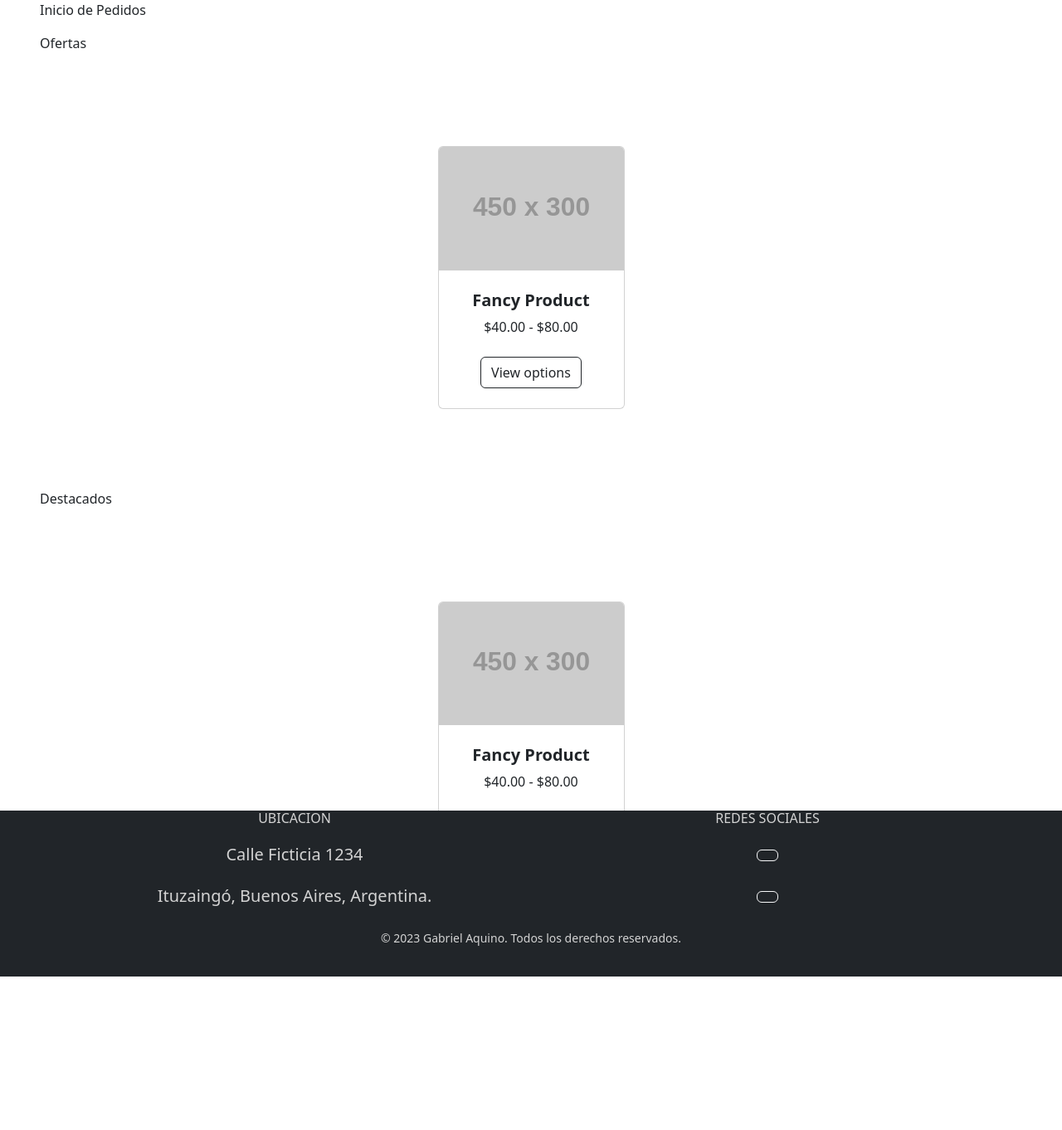
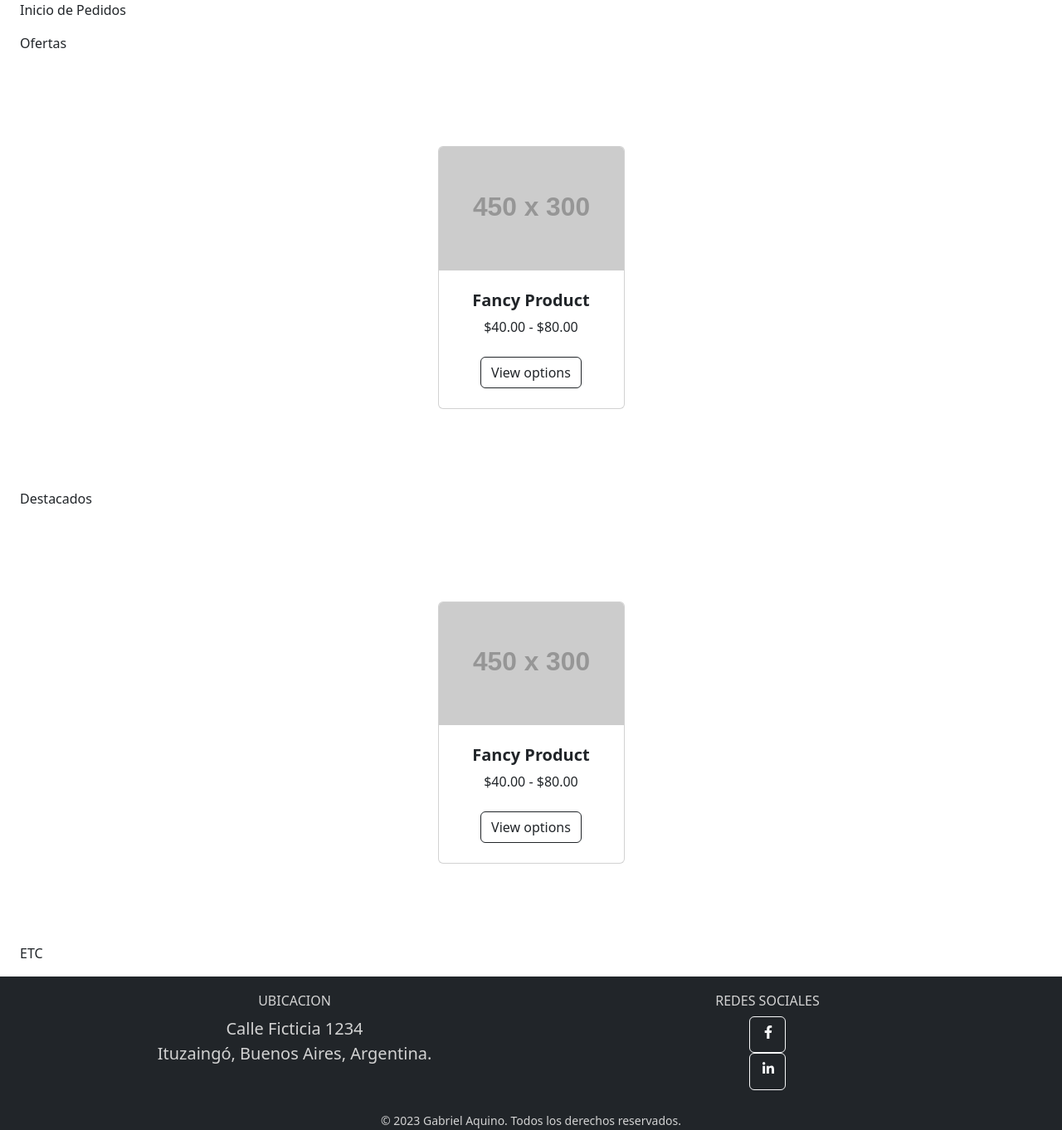
Before and after one commit to gabaq/Tercera-pre-entrega-Aquino, a Django app: page /apppedidos/inicio/ in a window 1280 px wide. Shown: the part 72-1434 px from the top of the page at 83% size. Before the commit the page ends 1249 px from the top, so only its background shows below. Run offline with Django 4.2, Linux system fonts and the light colour scheme; grey boxes labelled with a size stand in for pictures from a placeholder-image service; some libraries are stand-ins or nearby versions.

Commit message:
Footer and social media icons

```diff
--- a/Pedidos/static/Pedidos/css/main.css
+++ b/Pedidos/static/Pedidos/css/main.css
@@ -17,18 +17,80 @@
 }
 
 html {
-  position: relative;
   min-height: 100%;
 }
-body {
-  margin-bottom: 200px; /* Margin bottom by footer height */
+
+.body2 {
+  position: relative;
 }
+
 .footer {
-  position: absolute;
   bottom: 0;
   width: 100%;
-  height: 200px; /* Set the fixed height of the footer here */
-  line-height: 50px; /* Vertically center the text there */
+  padding-top: 20px;
   text-align: center;
   color: lightgray;
 }
+
+.btn {
+  --bs-btn-padding-x: 0.75rem;
+  --bs-btn-padding-y: 0.375rem;
+  --bs-btn-font-family: ;
+  --bs-btn-font-size: 1rem;
+  --bs-btn-font-weight: 400;
+  --bs-btn-line-height: 1.5;
+  --bs-btn-color: #212529;
+  --bs-btn-bg: transparent;
+  --bs-btn-border-width: 0.125rem;
+  --bs-btn-border-color: transparent;
+  --bs-btn-border-radius: 0.5rem;
+  --bs-btn-hover-border-color: transparent;
+  --bs-btn-box-shadow: inset 0 1px 0 rgba(255, 255, 255, 0.15), 0 1px 1px rgba(0, 0, 0, 0.075);
+  --bs-btn-disabled-opacity: 0.65;
+  --bs-btn-focus-box-shadow: 0 0 0 0.25rem rgba(var(--bs-btn-focus-shadow-rgb), .5);
+  display: inline-block;
+  padding: var(--bs-btn-padding-y) var(--bs-btn-padding-x);
+  font-family: var(--bs-btn-font-family);
+  font-size: var(--bs-btn-font-size);
+  font-weight: var(--bs-btn-font-weight);
+  line-height: var(--bs-btn-line-height);
+  color: var(--bs-btn-color);
+  text-align: center;
+  text-decoration: none;
+  vertical-align: middle;
+  cursor: pointer;
+  -webkit-user-select: none;
+     -moz-user-select: none;
+          user-select: none;
+  border: var(--bs-btn-border-width) solid var(--bs-btn-border-color);
+  border-radius: var(--bs-btn-border-radius);
+  background-color: var(--bs-btn-bg);
+  transition: color 0.15s ease-in-out, background-color 0.15s ease-in-out, border-color 0.15s ease-in-out, box-shadow 0.15s ease-in-out;
+}
+
+.btn-outline-light {
+  --bs-btn-color: #f8f9fa;
+  --bs-btn-border-color: #f8f9fa;
+  --bs-btn-hover-color: #000;
+  --bs-btn-hover-bg: #f8f9fa;
+  --bs-btn-hover-border-color: #f8f9fa;
+  --bs-btn-focus-shadow-rgb: 248, 249, 250;
+  --bs-btn-active-color: #000;
+  --bs-btn-active-bg: #f8f9fa;
+  --bs-btn-active-border-color: #f8f9fa;
+  --bs-btn-active-shadow: inset 0 3px 5px rgba(0, 0, 0, 0.125);
+  --bs-btn-disabled-color: #f8f9fa;
+  --bs-btn-disabled-bg: transparent;
+  --bs-btn-disabled-border-color: #f8f9fa;
+  --bs-gradient: none;
+}
+
+.btn-social {
+  border-radius: 100%;
+  display: inline-flex;
+  width: 2.8rem;
+  height: 2.8rem;
+  font-size: 1.25rem;
+  justify-content: center;
+  align-items: center;
+}
--- a/Pedidos/templates/Pedidos/index.html
+++ b/Pedidos/templates/Pedidos/index.html
@@ -6,14 +6,18 @@
         <meta charset="UTF-8">
         <meta http-equiv="X-UA-Compatible" content="IE=edge">
         <meta name="viewport" content="width=device-width, initial-scale=1.0">
+        <!-- Favicon-->
+        <link rel="icon" type="image/x-icon" href="assets/favicon.ico" />
+        <!-- Font Awesome icons (free version)-->
+        <script src="https://use.fontawesome.com/releases/v6.3.0/js/all.js" crossorigin="anonymous"></script>
         <link rel="stylesheet" type="text/css" href="{% static 'Pedidos/css/main.css'%}"/>
-        <link rel="stylesheet" type="text/css" href="{% static 'Pedidos/css/bootstrap.min.css'%}"/>
+        <link rel="stylesheet" href="{% static 'Pedidos/css/bootstrap.min.css'%}"/>
         <script src="{% static 'Pedidos/js/bootstrap.min.js'%}"></script>
         <title> Pedidos </title>
 
     </head>
 
-    <body>
+    <body class="body2">
         <!-- Navigation-->
         <nav class="navbar navbar-expand-lg navbar-dark bg-dark" id="mainNav">
             <div class="container">
@@ -31,19 +35,12 @@
         </nav>
 
         <div class="container-fluid" id="page-container">
-            <div id="content-wrap">
-                <div class="container-fluid" id="page-container">
-                    <div class="container-fluid" id="content-wrap">
             {% block contenidoQueCambia %}
             {% endblock %}
-                    </div>
-                </div>
-            </div>
         </div>
 
         <!-- Footer-->
         <footer class="footer bg-dark">
-            <div>
             <div class="container">
                 <div class="row">
                 <!--Footer location-->
@@ -58,12 +55,17 @@
                         <h6 class="text-uppercase">Redes sociales</h6>
                         <a class="btn btn-outline-light btn-social" href="https://www.facebook.com/" target="_blank" rel="noopener noreferrer"><i class="fab fa-fw fa-facebook-f"></i></a>
                         <br />
-                            <a class="btn btn-outline-light btn-social" href="https://www.instagram.com/" target="_blank" rel="noopener noreferrer"><i class="fab fa-fw fa-linkedin-in"></i></a>
+                        <a class="btn btn-social btn-outline-light" href="https://www.instagram.com/" target="_blank" rel="noopener noreferrer"><i class="fab fa-fw fa-linkedin-in"></i></a>
                     </div>
-                        <div class="container"><small> &copy; 2023 Gabriel Aquino. Todos los derechos reservados.</small></div>
+                    <div class="container">
+                        <small>
+                            <br />
+                            &copy; 2023 Gabriel Aquino. Todos los derechos reservados.
+                        </small>
                     </div>
                 </div>
             </div>
+
 
         </footer>
 
```
Lines whose indentation alone changed are shown as unchanged.
